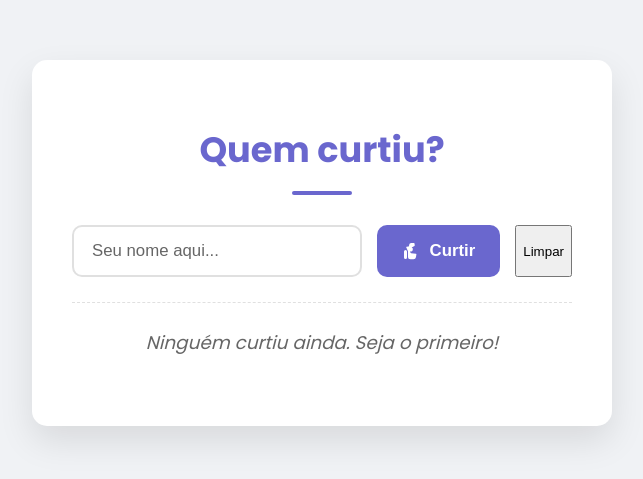
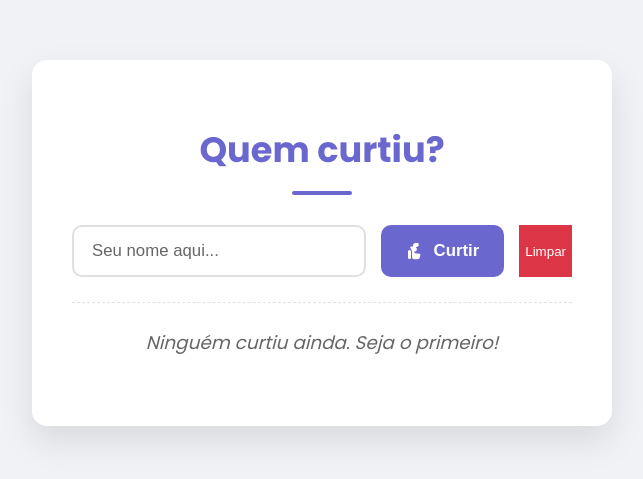
Before and after one commit to leirioli/javascript-desenvolve, a plain HTML site: page modulo 6 - 2/index.html in a window 1280 px wide. Shown: the part 157-636 px from the top of the page, without its empty margins (318-961 px from the left). Drawn offline with Linux system fonts and the light colour scheme.

Commit message:
Add 'btnLimpar' button style
Added a new button style for 'btnLimpar' with red background and white text.

```diff
--- a/modulo 6 - 2/style.css
+++ b/modulo 6 - 2/style.css
@@ -147,3 +147,5 @@ body {
     transform: translateY(0);
   }
 }
+
+#btnLimpar { background-color: #dc3545; color: white; border: none; }
```
